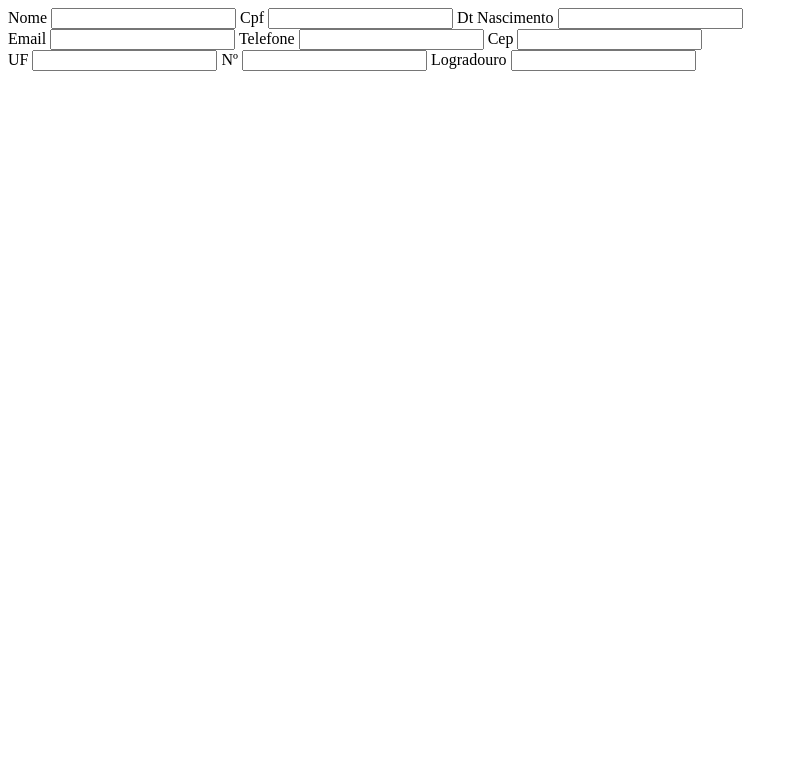
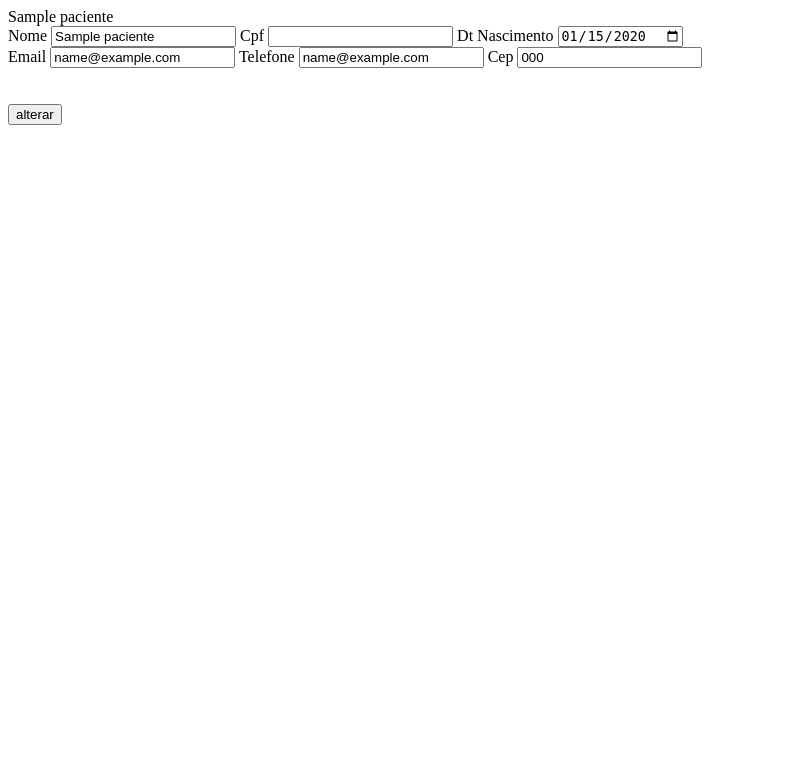
Before and after one commit to Cloves-Neto/tcc-infonet-welfare, a PHP site: page /paginas/cadastro/editar_cadastro.php?id=001 in a window 1280 px wide. Shown: the top 783 px of the page, without its empty margins (0-798 px from the left). Run offline with PHP 8.4, Linux system fonts and the light colour scheme; tables that the repository leaves empty hold one stand-in row (values such as "Sample post").

Commit message:
editando cadastro

```diff
--- a/paginas/cadastro/cadastro.php
+++ b/paginas/cadastro/cadastro.php
@@ -223,6 +223,9 @@
 
 <?php
 
+include_once('conexao.php');
+
+// Cadastro
 if(isset($_POST['cadastrar'])){
     echo"<script>
         alert('Cadastrado com sucesso!')
@@ -230,4 +233,5 @@
 }
 
 
+
 ?>
--- a/paginas/cadastro/editar_cadastro.php
+++ b/paginas/cadastro/editar_cadastro.php
@@ -1,10 +1,37 @@
+<?php
+include_once('conexao.php');
+// Editar
+if(!empty($_GET['id'])){
+
+    $id = $_GET['id'];
+    $sqlSelect = "SELECT * FROM paciente WHERE id_paciente=$id";
+    $result = $conn->query($sqlSelect);
+
+    if($result->num_rows > 0){
+        while($user_data = mysqli_fetch_assoc($result)){
+            $nome = $user_data['nome_paciente'];
+            $email = $user_data['email'];
+            $cpf = $user_data['cpf_paciente'];
+            $dtnas = $user_data['dt_nascimento_paciente'];
+            $tel = $user_data['contato_paciente'];
+            $cep = $user_data['cep_paciente'];
+
+        }
+        print_r($nome);
+    }else{
+        header('location: cadastro.php');
+    }
+}
+
+?>
+
 <!DOCTYPE html>
 <html lang="pt-br">
 <head>
     <meta charset="UTF-8">
     <meta http-equiv="X-UA-Compatible" content="IE=edge">
     <meta name="viewport" content="width=device-width, initial-scale=1.0">
-    <title>Document</title>
+    <title>Welfare | Editar Cadastro</title>
 </head>
 <body>
     <div class="container">
@@ -13,49 +40,41 @@
            <div class="row">
                 <label for="">
                     Nome
-                    <input type="text" id="nome" name="nome">
+                    <input type="text" id="nome" name="nome" value="<?php echo $nome?>">
                 </label>
                 <label for="">
                     Cpf
-                    <input type="text" id="nome" name="nome">
+                    <input type="number" id="cpf" name="cpf" value="<?php echo $cpf?>">
+                    <!-- <small>Digite o cpf sem ponto e sem traço</small> -->
                 </label>
                 <label for="">
                     Dt Nascimento
-                    <input type="text" id="nome" name="nome">
+                    <input type="date" id="dtnas" name="dtnas" value="<?php echo $dtnas?>">
                 </label>
            </div>
 
            <div class="row">
                 <label for="">
                     Email
-                    <input type="text" id="nome" name="nome">
+                    <input type="email" id="email" name="email" value="<?php echo $email?>">
                 </label>
                 <label for="">
                     Telefone
-                    <input type="text" id="nome" name="nome">
+                    <input type="tel" id="tel" name="tel" value="<?php echo $email?>">
                 </label>
                 <label for="">
                     Cep
-                    <input type="text" id="nome" name="nome">
+                    <input type="number" id="cep" name="cep" value="<?php echo $cep?>">
                 </label>
            </div>
 
-           <div class="row">
-                <label for="">
-                    UF
-                    <input type="text" id="nome" name="nome">
-                </label>
-                <label for="">
-                    Nº
-                    <input type="text" id="nome" name="nome">
-                </label>
-                <label for="">
-                    Logradouro
-                    <input type="text" id="nome" name="nome">
-                </label>
-           </div>
+           <br><br>
+           <input type="submit" id="alterar" class="alterar" name="alterar" value="alterar" >
         </form>
 
     </div>
 </body>
 </html>
+
+
+<!-- FUNÇÃO DE ALTERAR DADAOS  -->
```
